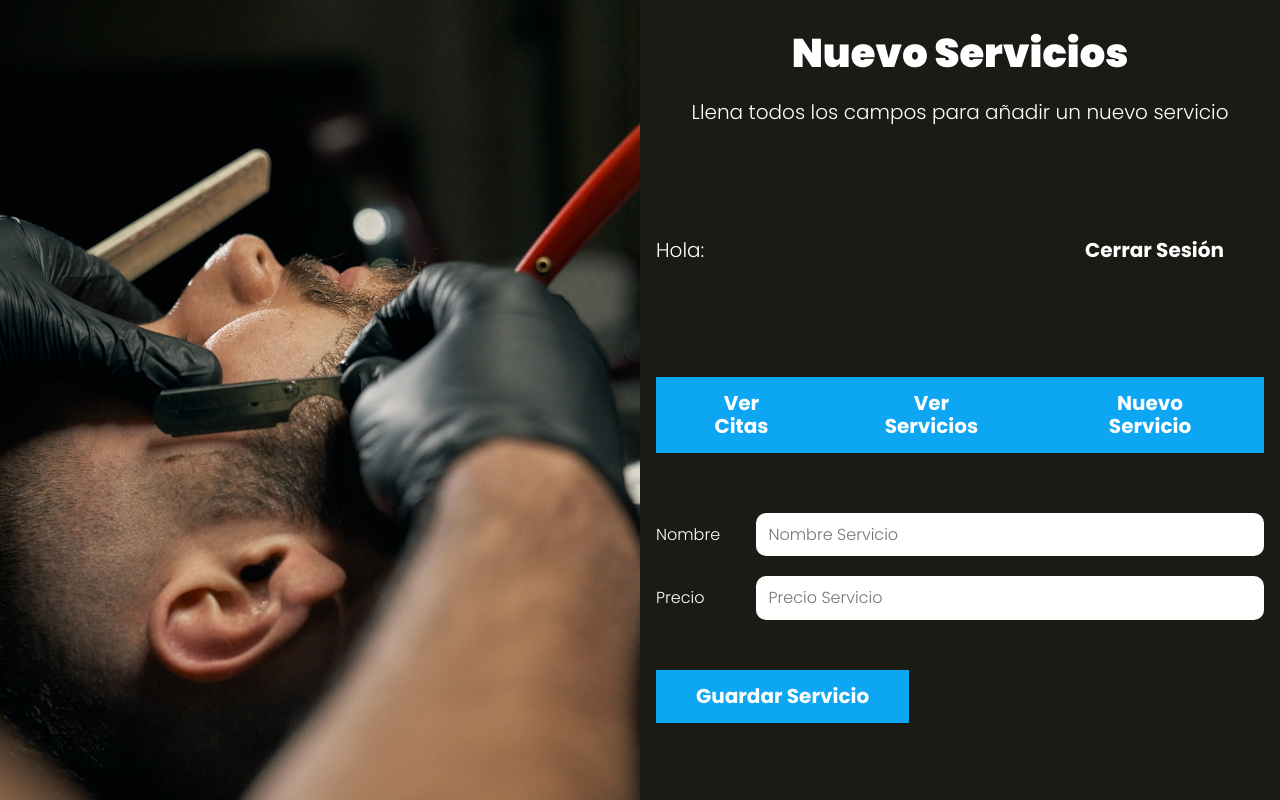
After one commit to MarianaOngay17/appsalon_MVC, a PHP site: the page made by views/servicios/crear.php in a window 1280 px wide. The commit adds this page. Run offline with PHP 8.4, Linux system fonts and the light colour scheme; the template is opened without the code that fills it, so the values that code supplies are empty; the visitor is signed in with stand-in values (Sample User, id 1).

Commit message:
Avance CRUD servicios

```diff
--- a/controllers/AdminController.php
+++ b/controllers/AdminController.php
@@ -9,6 +9,8 @@ class AdminController{
 
     public static function index(Router $router){
         session_start();
+
+        isAdmin();
 
         $fecha = $_GET['fecha'] ?? date('Y-m-d');
         $fechas = explode('-', $fecha);
--- a/includes/funciones.php
+++ b/includes/funciones.php
@@ -26,3 +26,9 @@ function isAuth() : void{
         header('Location: /');
     }
 }
+
+function isAdmin() : void {
+    if(!isset($_SESSION['admin'])){
+        header('Location: /');
+    }
+}
--- a/src/scss/layout/_UI.scss
+++ b/src/scss/layout/_UI.scss
@@ -43,3 +43,16 @@
         @include m.boton(v.$negro, v.$blanco);
     }
 }
+
+.barra-servicios{
+    margin-bottom: v.$separacion;
+
+    @include m.tablet{
+        display: flex;
+        justify-content: space-between;
+    }
+
+    .boton{
+        margin: 0 0 1rem 0;
+    }
+}
--- a/src/scss/layout/_admin.scss
+++ b/src/scss/layout/_admin.scss
@@ -22,3 +22,7 @@
 
     }
 }
+
+.servicios{
+    @extend .citas;
+}
--- a/views/layout.php
+++ b/views/layout.php
@@ -5,7 +5,7 @@
     <meta name="viewport" content="width=device-width, initial-scale=1.0">
     <title>App Salón</title>
     <link href="https://fonts.googleapis.com/css2?family=Poppins:wght@300;700;900&display=swap" rel="stylesheet">
-    <link rel="stylesheet" href="build/css/app.css">
+    <link rel="stylesheet" href="/build/css/app.css">
 </head>
 <body>
     <div class="contenedor-app">
--- /dev/null
+++ b/views/servicios/actualizar.php
@@ -0,0 +1,4 @@
+<h1 clas="nombre-pagina">Actualizar Servicios</h1>
+<p class="descripcion-pagina">Modifica los valores del formulario</p>
+
+<?php include_once __DIR__ . '/../templates/barra.php' ?>
--- /dev/null
+++ b/views/servicios/crear.php
@@ -0,0 +1,12 @@
+<h1 clas="nombre-pagina">Nuevo Servicios</h1>
+<p class="descripcion-pagina">Llena todos los campos para añadir un nuevo servicio</p>
+
+<?php
+    include_once __DIR__ . '/../templates/barra.php';
+    include_once __DIR__ . '/../templates/alertas.php';
+?>
+
+<form action="/servicios/crear" method="POST" class="formulario">
+    <?php include_once __DIR__ . '/formulario.php'; ?>
+    <input type="submit" class="boton" value="Guardar Servicio">
+</form>
--- /dev/null
+++ b/views/servicios/formulario.php
@@ -0,0 +1,21 @@
+<div class="campo">
+    <label for="nombre">Nombre</label>
+    <input
+        type="text"
+        id="nombre"
+        placeholder="Nombre Servicio"
+        name="nombre"
+        value="<?php echo $servicios->nombre ?>"
+    />
+</div>
+
+<div class="campo">
+    <label for="precio">Precio</label>
+    <input
+        type="number"
+        id="precio"
+        placeholder="Precio Servicio"
+        name="precio"
+        value="<?php echo $servicios->precio ?>"
+    />
+</div>
--- a/views/templates/barra.php
+++ b/views/templates/barra.php
@@ -2,3 +2,12 @@
     <p>Hola: <?php echo $nombre ?? '' ?></p>
     <a class="boton" href="/logout">Cerrar Sesión</a>
 </div>
+
+<?php if(isset($_SESSION['admin'])): ?>
+    <div class="barra-servicios">
+        <a class="boton" href="/admin">Ver Citas</a>
+        <a class="boton" href="/servicios">Ver Servicios</a>
+        <a class="boton" href="/servicios/crear">Nuevo Servicio</a>
+    </div>
+
+<?php endif; ?>
```
Also changed, not shown: controllers/ServicioController.php (added, +68 -0 lines), models/Servicio.php (+14 -0 lines), public/index.php (+8 -0 lines), views/servicios/index.php (added, +14 -0 lines), public/build/css/app.css, 1 other file.
